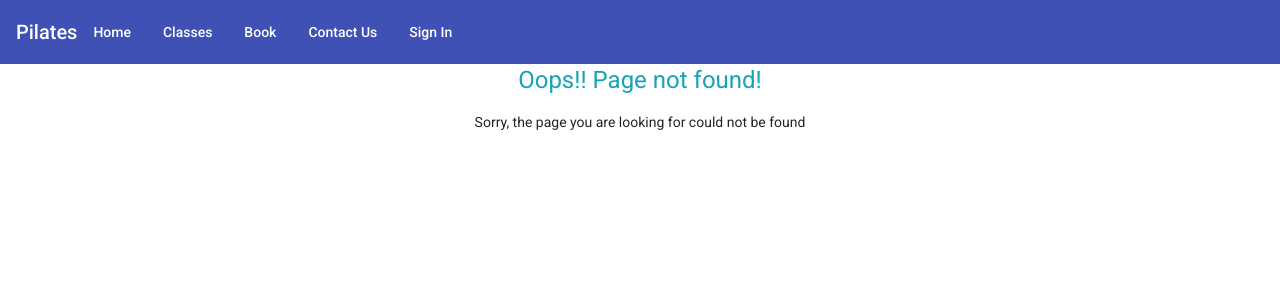
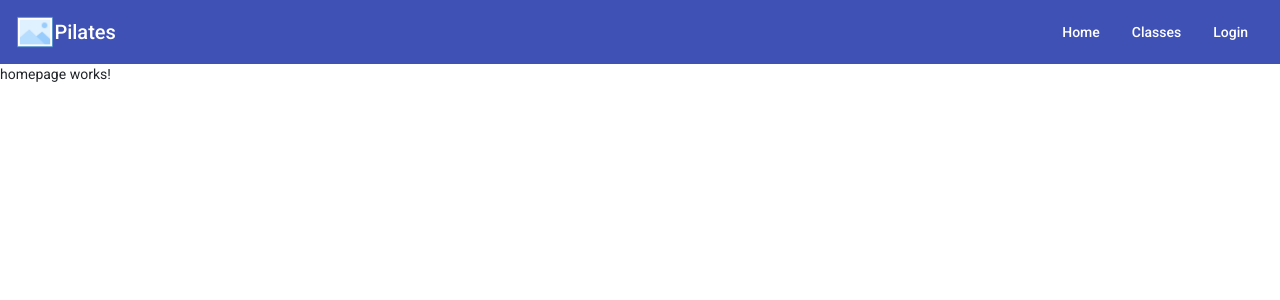
Before and after one commit to mikopado/PilatesWebsite, an Angular app in the folder pilates-web/: page /home in a window 1280 px wide. Before the commit this address had no page. Shown: the top 300 px of the page. Built offline with nearby package versions, Linux system fonts and the light colour scheme.

Commit message:
made navbar based on routing

```diff
--- a/pilates-web/src/app/app-routing.module.ts
+++ b/pilates-web/src/app/app-routing.module.ts
@@ -4,14 +4,41 @@ import { ClassesListComponent } from './classes/classes-list/classes-list.compon
 import { SignInComponent } from './login/sign-in/sign-in.component';
 import { SignUpComponent } from './login/sign-up/sign-up.component';
 import { PageNotFoundComponent } from './shared/page-not-found.component';
+import { HomepageComponent } from './home/homepage.component';
 
 
 const routes: Routes = [
-  {path: '', pathMatch: 'full', redirectTo: 'home'},
-  {path: 'classes', component: ClassesListComponent },
-  {path: 'login', component: SignInComponent },
-  {path: 'signup', component: SignUpComponent },
-  {path: '**', component: PageNotFoundComponent }
+  {
+    path: 'home',
+    component: HomepageComponent,
+    data: {
+      title: 'Home',
+      icon: 'home',
+      isLogin: true
+
+    }
+  },
+  {
+    path: 'classes',
+    component: ClassesListComponent,
+    data: {
+      title: 'Classes',
+      icon: 'class',
+      isLogin: true
+    }
+  },
+  {
+    path: 'login',
+    component: SignInComponent,
+    data: {
+      title: 'Login',
+      icon: 'login',
+      isLogin: true
+    }
+  },
+  { path: 'signup', component: SignUpComponent },
+  { path: '', pathMatch: 'full', redirectTo: 'home' },
+  { path: '**', component: PageNotFoundComponent }
 ];
 
 @NgModule({
--- a/pilates-web/src/app/classes/classes.module.ts
+++ b/pilates-web/src/app/classes/classes.module.ts
@@ -9,8 +9,7 @@ import { RouterModule } from '@angular/router';
 @NgModule({
   declarations: [ClassesListComponent, ClassTypeComponent],
   imports: [
-    CommonModule,
-    RouterModule.forChild([{path: '' , component: ClassesListComponent}])
+    CommonModule
   ]
 })
 export class ClassesModule { }
--- a/pilates-web/src/app/home/homepage.module.ts
+++ b/pilates-web/src/app/home/homepage.module.ts
@@ -8,8 +8,7 @@ import { RouterModule } from '@angular/router';
 @NgModule({
   declarations: [HomepageComponent],
   imports: [
-    CommonModule,
-    RouterModule.forChild([{path: '' , component: HomepageComponent}])
+    CommonModule
   ]
 })
 export class HomepageModule { }
--- a/pilates-web/src/app/login/login.module.ts
+++ b/pilates-web/src/app/login/login.module.ts
@@ -9,8 +9,7 @@ import { RouterModule } from '@angular/router';
 @NgModule({
   declarations: [SignUpComponent, SignInComponent],
   imports: [
-    CommonModule,
-    RouterModule.forChild([{path: '' , component: SignInComponent}])
+    CommonModule
   ]
 })
 export class LoginModule { }
--- a/pilates-web/src/app/shared/navbar/navbar.component.css
+++ b/pilates-web/src/app/shared/navbar/navbar.component.css
@@ -19,3 +19,7 @@
 .hidden {
   display : none;
 }
+
+.fill-space {
+    flex: 1 1 auto;
+}
--- a/pilates-web/src/app/shared/navbar/navbar.component.html
+++ b/pilates-web/src/app/shared/navbar/navbar.component.html
@@ -6,9 +6,14 @@
       [ngClass]="{'hidden': !(isHandset$ | async)}">
     <mat-toolbar>Menu</mat-toolbar>
     <mat-nav-list>
-      <a mat-list-item href="#">Link 1</a>
-      <a mat-list-item href="#">Link 2</a>
-      <a mat-list-item href="#">Link 3</a>
+      <a *ngFor="let menuItem of menuItems"
+        mat-list-item mat-ripple
+        [style.position]="'relative'"
+        routerLinkActive="selected"
+        [routerLink]="[menuItem.path]">
+        <mat-icon mat-list-icon *ngIf="menuItem.icon">{{menuItem.icon}}</mat-icon>
+        <span>{{menuItem.title}}</span>
+      </a>
     </mat-nav-list>
   </mat-sidenav>
   <mat-sidenav-content>
@@ -22,19 +27,16 @@
         *ngIf="isHandset$ | async">
         <mat-icon aria-label="Side nav toggle icon">menu</mat-icon>
       </button>
+        <img src="../../../assets/logo.png" alt="logo" style="height:60%">
         <h1>Pilates</h1>
-        <span class="menu-spacer"></span>
-        <div *ngIf="!(isHandset$ | async)">
-          <a mat-button [routerLink]="['/home']" > Home </a>
-          <a mat-button [routerLink]="['/classes']"> Classes </a>
-          <a mat-button  > Book </a>
-          <a mat-button > Contact Us </a>
-          <a mat-button [routerLink]="['/login']"> Sign In </a>
+        <span class="menu-spacer fill-space"></span>
+        <div *ngIf="!(isHandset$ | async)" >
+          <a *ngFor="let menuItem of menuItems" mat-button [routerLink]="[menuItem.path]">
+            <span>{{menuItem.title}}</span>
+          </a>
         </div>
       </mat-toolbar-row>
-
     </mat-toolbar>
-    <!-- Add Content Here -->
     <ng-content></ng-content>
   </mat-sidenav-content>
 </mat-sidenav-container>
--- a/pilates-web/src/app/shared/navbar/navbar.component.ts
+++ b/pilates-web/src/app/shared/navbar/navbar.component.ts
@@ -2,6 +2,9 @@ import { Component } from '@angular/core';
 import { BreakpointObserver, Breakpoints } from '@angular/cdk/layout';
 import { Observable } from 'rxjs';
 import { map, shareReplay } from 'rxjs/operators';
+import { Router } from '@angular/router';
+import { MenuService } from '../services/menuService';
+
 
 @Component({
   selector: 'app-navbar',
@@ -9,13 +12,14 @@ import { map, shareReplay } from 'rxjs/operators';
   styleUrls: ['./navbar.component.css']
 })
 export class NavbarComponent {
-
+  menuItems: any;
   isHandset$: Observable<boolean> = this.breakpointObserver.observe(Breakpoints.Handset)
     .pipe(
       map(result => result.matches),
       shareReplay()
     );
 
-  constructor(private breakpointObserver: BreakpointObserver) {}
-
+  constructor(private breakpointObserver: BreakpointObserver, private menuService: MenuService) {
+    this.menuItems = this.menuService.getMenuItems();
+  }
 }
--- /dev/null
+++ b/pilates-web/src/app/shared/services/menuService.ts
@@ -0,0 +1,29 @@
+import { Router } from '@angular/router';
+import { Injectable } from '@angular/core';
+
+export class MenuItem {
+    path: string;   /* The URL path to the page */
+    title: string;  /* The Title of the page */
+    icon?: string;  /* An optional icon for the page title */
+  }
+  @Injectable()
+  export class MenuService{
+
+    constructor(private router: Router) {}
+    getMenuItems(): MenuItem[] {
+        return this.router.config
+          .filter(route =>
+            route.data &&
+            route.data.title)
+          .map(route => {
+            if (!route.data.title) {
+              throw new Error('Missing title for toolbar menu route ' + route.path);
+            }
+            return {
+              path: route.path,
+              title: route.data.title,
+              icon: route.data.icon
+            };
+          });
+      }
+  }
--- a/pilates-web/src/app/shared/shared.module.ts
+++ b/pilates-web/src/app/shared/shared.module.ts
@@ -9,6 +9,7 @@ import { MatIconModule } from '@angular/material/icon';
 import { MatListModule } from '@angular/material/list';
 import { RouterModule } from '@angular/router';
 import { PageNotFoundComponent } from './page-not-found.component';
+import { MenuService } from './services/menuService';
 
 
 
@@ -24,6 +25,7 @@ import { PageNotFoundComponent } from './page-not-found.component';
     MatIconModule,
     MatListModule
   ],
+  providers: [MenuService],
   exports: [NavbarComponent, PageNotFoundComponent]
 })
 export class SharedModule { }
```
Also changed, not shown: pilates-web/src/app/app.module.ts (+4 -4 lines), pilates-web/src/assets/logo.png (added).
